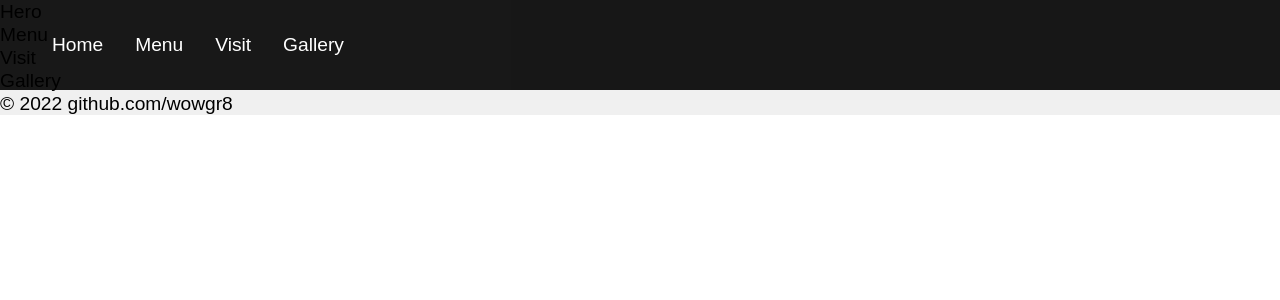
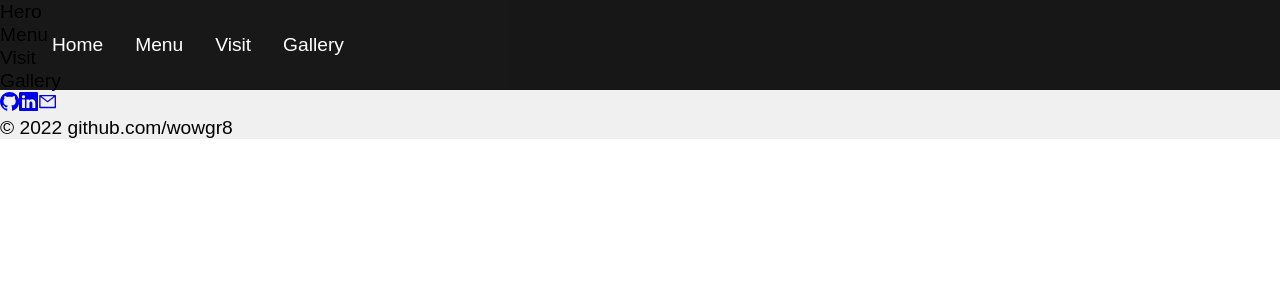
Before and after one commit to wowgr8/sabor-casero, a React (Create React App) app: page / in a window 1280 px wide. Shown: the top 300 px of the page. Built offline with nearby package versions, Linux system fonts and the light colour scheme.

Commit message:
add social media links and icons

```diff
--- a/src/components/Footer.js
+++ b/src/components/Footer.js
@@ -1,5 +1,7 @@
 import React from 'react';
 import '../styles/Footer.css';
+import { BsGithub, BsLinkedin } from 'react-icons/bs';
+import { AiOutlineMail } from 'react-icons/ai';
   // link to foodCart social media
   // possibly hours and address (Visit.js may cover this.)
 
@@ -7,7 +9,9 @@ import '../styles/Footer.css';
     return (
       <div className='footer'>
         <div className='socialMedia'>
-
+          <a href='https://github.com/wowgr8'><BsGithub /></a>
+          <a href='https://www.linkedin.com/in/cesar-aug-lopez/'><BsLinkedin /></a>
+          <a href='mailto:lopez.cesar.aug@gmail.com'><AiOutlineMail /></a>
         </div>
         <p> &copy; 2022 github.com/wowgr8</p>
       </div>
```
